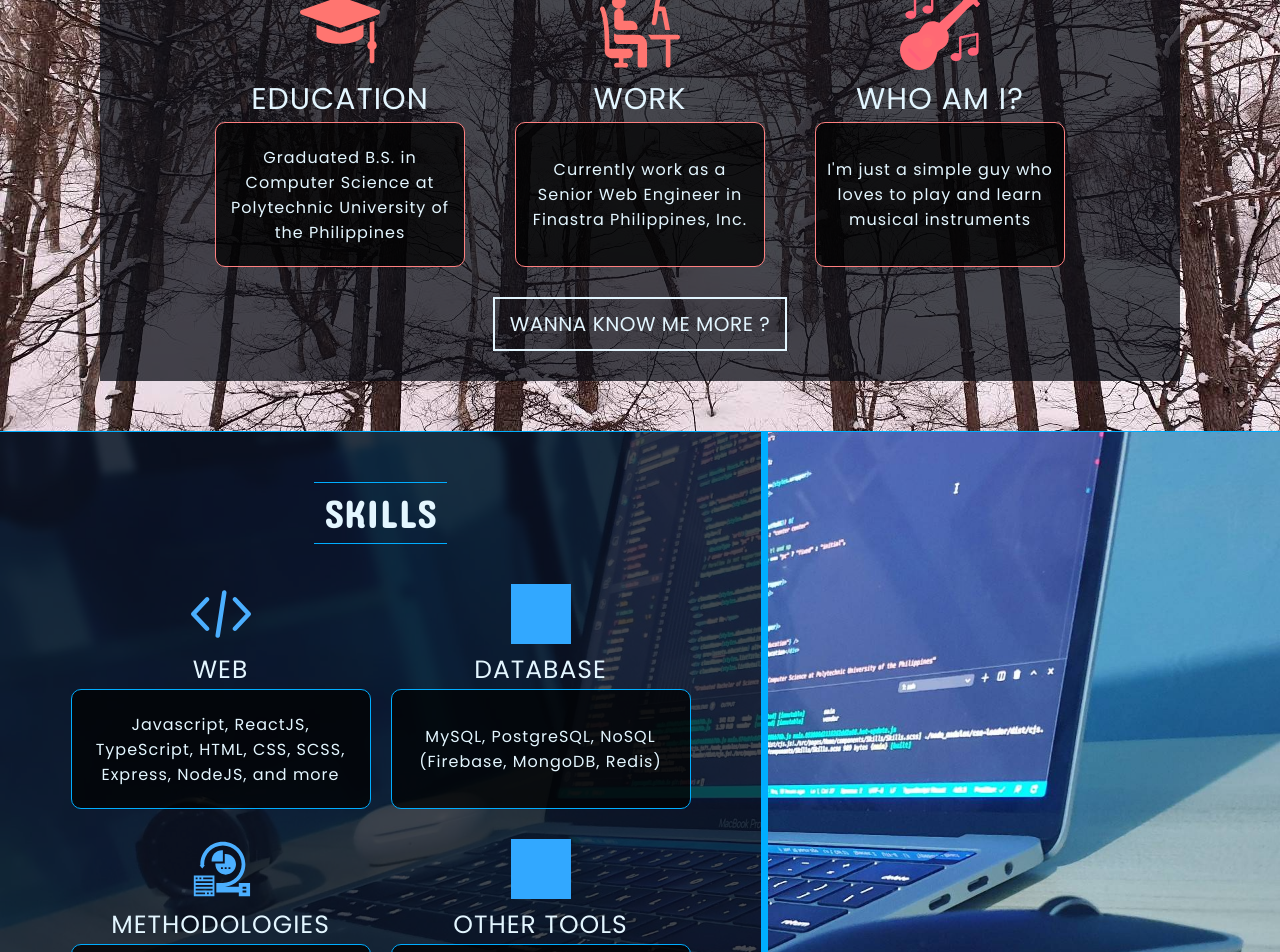
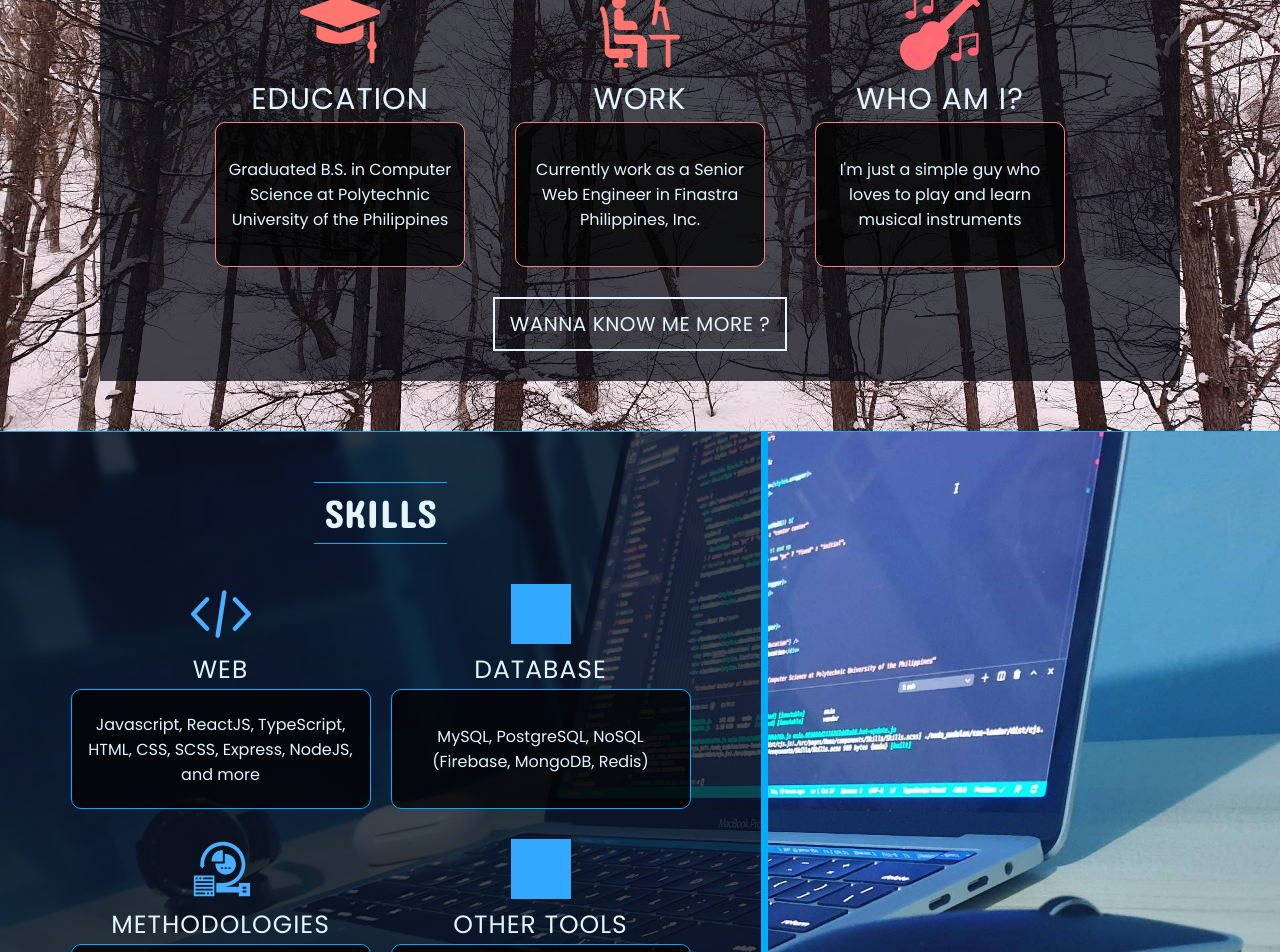
Before and after one commit to JCGonzaga01/jcgonzaga01.github.io, a React app: page / in a window 1280 px wide. Shown: the part 1020-1972 px from the top of the page. Built offline with nearby package versions, Linux system fonts and the light colour scheme; grey boxes are pictures that could not be loaded.

Commit message:
Fix Details better display

```diff
--- a/src/components/AboutMe/AboutMe.scss
+++ b/src/components/AboutMe/AboutMe.scss
@@ -82,7 +82,6 @@
               border: 1px solid #ff8080;
               border-radius: 10px;
               color: $textDefault;
-              letter-spacing: 1px;
               min-height: 145px;
               min-width: 250px;
               max-width: 250px;
--- a/src/components/Skills/Skills.scss
+++ b/src/components/Skills/Skills.scss
@@ -82,7 +82,6 @@
             border: 1px solid $textScrolled;
             border-radius: 10px;
             color: $textDefault;
-            letter-spacing: 1px;
             min-height: 100px;
             min-width: 300px;
             max-width: 300px;
```
